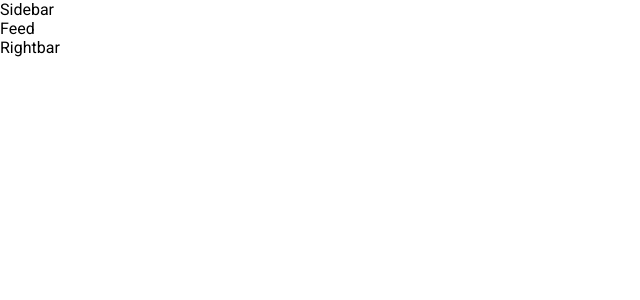
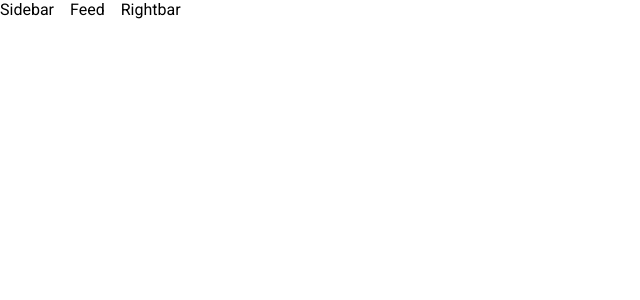
Before and after one commit to Jheff4/heyy, a React (Create React App) app: page / in a window 1280 px wide. Shown: the top 300 px of the page, without its empty margins (0-640 px from the left). Built offline with nearby package versions, Linux system fonts and the light colour scheme.

Commit message:
worked on the general layout

```diff
--- a/src/App.js
+++ b/src/App.js
@@ -1,15 +1,18 @@
 import Sidebar from './components/Sidebar'
 import Feed from './components/Feed'
 import Rightbar from './components/Rightbar'
+import { Box, Stack } from '@mui/material';
 
 
 function App() {
   return (
-    <div>
-      <Sidebar />
-      <Feed />
-      <Rightbar />
-    </div>
+    <Box>
+      <Stack direction='row' spacing={2}>
+        <Sidebar />
+        <Feed />
+        <Rightbar />
+      </Stack>
+    </Box>
   );
 }
 
```
